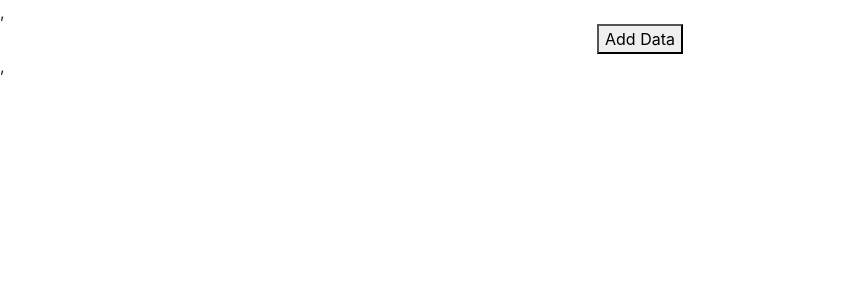
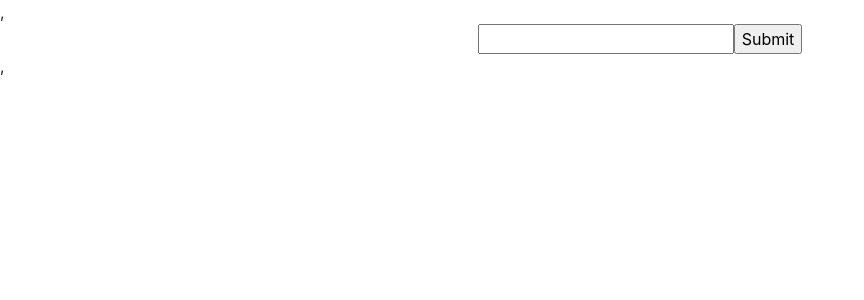
Before and after one commit to samirvithlani/react-js-gen-club, a React (Create React App) app: page / in a window 1280 px wide. Shown: the top 300 px of the page, without its empty margins (0-864 px from the left). Built offline with nearby package versions, Linux system fonts and the light colour scheme.

Commit message:
rapid api

```diff
--- a/src/App.js
+++ b/src/App.js
@@ -33,6 +33,7 @@ import { QueryDemo } from './query/QueryDemo';
 import { QueryDemo2 } from './query/QueryDemo2';
 import { QueryDemo3 } from './query/QueryDemo3';
 import { QueryDemo4 } from './query/QueryDemo4';
+import { QueryDemo5 } from './query/QueryDemo5';
 
 function App() {
 
@@ -129,7 +130,7 @@ function App() {
       <LoggedInData /> */}
       {/* <DoctorLogin/> */}
       {/* <QueryDemo3/> */}
-      <QueryDemo4 />
+      <QueryDemo5 />
       {/* <AddEmployee/> */}
       {/* <MenuBar/> */}
 
--- /dev/null
+++ b/src/query/QueryDemo5.js
@@ -0,0 +1,49 @@
+import axios from 'axios'
+import React, { useState } from 'react'
+
+export const QueryDemo5 = () => {
+    const [city, setcity] = useState('')
+    const [data, setdata] = useState('')
+
+
+    const getWeatherData = async (e) => {
+
+        e.preventDefault();
+
+        var config = {
+            method:'GET',
+            url:"https://community-open-weather-map.p.rapidapi.com/weather",
+            params:{
+                q:city
+            },
+            headers:{
+
+            }
+        }
+
+        axios(config).then(res=>{
+            setdata(res.data)
+        })
+
+    }
+    return (
+        <div>
+
+            <form>
+                <input type="text" value={city} onChange={(e) => setcity(e.target.value)} />
+                <input type="submit" onClick={(e)=>{getWeatherData(e)}} />
+            </form>
+
+            {
+                data !== ''?
+                data.weather[0].main
+                :null
+            }
+            {
+                data !== ''?
+                data.main.humidity
+                :null
+            }
+        </div>
+    )
+}
```
